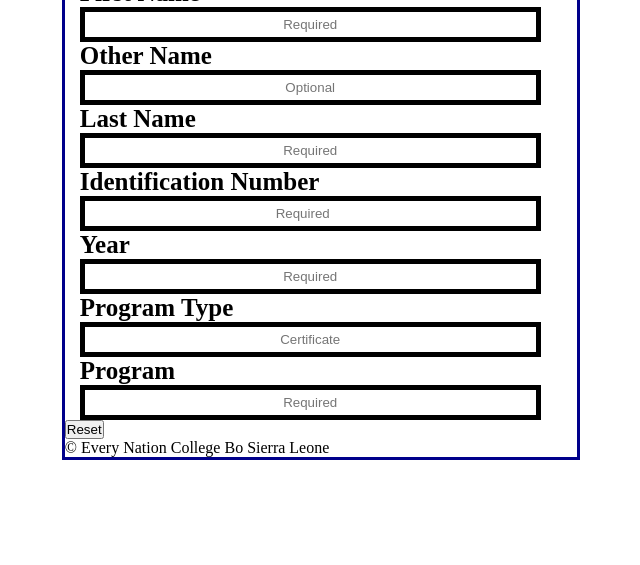
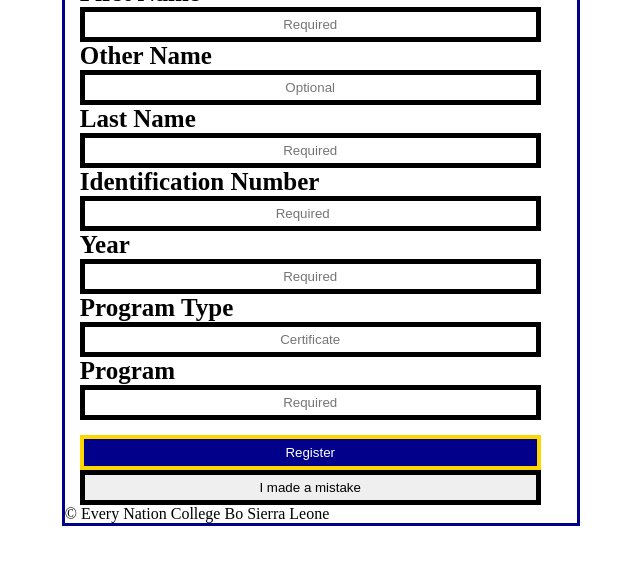
Before and after one commit to Edward001JJ/EVERY-NATION-CHAPEL-BO, a plain HTML site: page index.html in a window 1280 px wide. Shown: the part 71-636 px from the top of the page, without its empty margins (207-847 px from the left). Drawn offline with Linux system fonts and the light colour scheme.

Commit message:
Update index.html

```diff
--- a/index.html
+++ b/index.html
@@ -63,9 +63,11 @@
 
 <!----------------------- Submit and Reset ------------------------------->
 
-<div class="note>
-<input type="submit" value="Submit">
-<input type="reset" value="Reset">
+<div class="note">
+<input type="submit" value="Register">
+</div>
+<div class="note">
+<input type="reset" value="I made a mistake">
 </div>
 </div>
 	<div class="footer">
```
